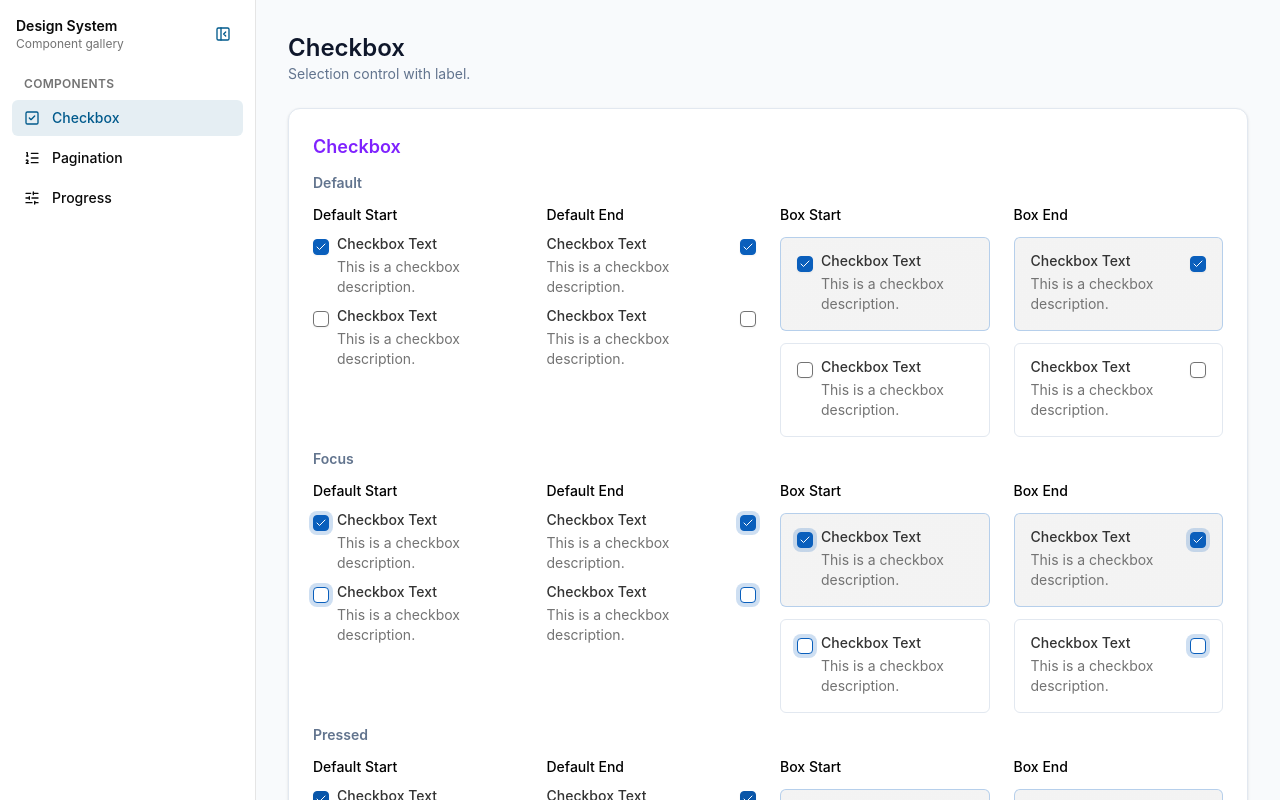
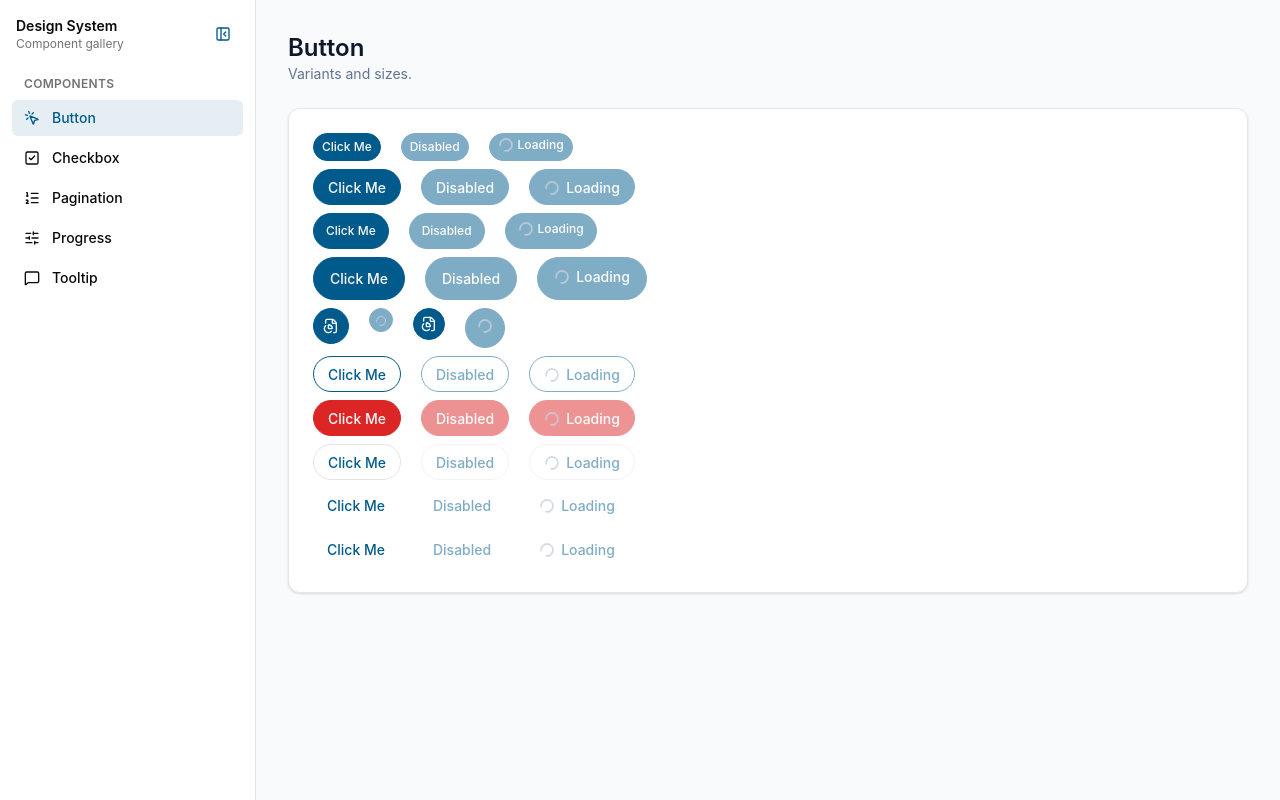
Before and after one commit to tarunk-mckesson26/react-poc, a React (Vite) app: page / in a window 1280 px wide. Shown: the top 800 px of the page. Built offline with nearby package versions, Linux system fonts and the light colour scheme.

Commit message:
button and tooltip

```diff
--- /dev/null
+++ b/src/layouts/sideNav/buttonDemo.tsx
@@ -0,0 +1,69 @@
+import { Button } from "@/components/ui/Button";
+import { FileChartPie } from "lucide-react";
+
+const ButtonDemo = () => {
+    return (
+        <div className="flex flex-col gap-y-2">
+            <div className="flex gap-x-5">
+                <Button size="xs">Click Me</Button>
+                <Button size="xs" disabled>Disabled</Button>
+                <Button size="xs" data-loading="true">Loading</Button>
+            </div>
+            <div className="flex gap-x-5">
+                <Button>Click Me</Button>
+                <Button disabled>Disabled</Button>
+                <Button data-loading="true">Loading</Button>
+            </div>
+            <div className="flex gap-x-5">
+                <Button size="sm">Click Me</Button>
+                <Button size="sm" disabled>Disabled</Button>
+                <Button size="sm" data-loading="true">Loading</Button>
+            </div>
+            <div className="flex gap-x-5">
+                <Button size="lg">Click Me</Button>
+                <Button size="lg" disabled>Disabled</Button>
+                <Button size="lg" data-loading="true">Loading</Button>
+            </div>
+
+            <div className="flex gap-x-5">
+                <Button size="icon"><FileChartPie /></Button>
+                <Button size="icon-xs" data-loading="true"><FileChartPie /></Button>
+                <Button size="icon-sm"><FileChartPie /></Button>
+                <Button size="icon-lg" data-loading="true"><FileChartPie /></Button>
+            </div>
+
+            <div className="flex gap-x-5">
+                <Button variant="secondary">Click Me</Button>
+                <Button variant="secondary" disabled>Disabled</Button>
+                <Button variant="secondary" data-loading="true">Loading</Button>
+            </div>
+
+            <div className="flex gap-x-5">
+                <Button variant="destructive">Click Me</Button>
+                <Button variant="destructive" disabled>Disabled</Button>
+                <Button variant="destructive" data-loading="true">Loading</Button>
+            </div>
+
+            <div className="flex gap-x-5">
+                <Button variant="tertiary">Click Me</Button>
+                <Button variant="tertiary" disabled>Disabled</Button>
+                <Button variant="tertiary" data-loading="true">Loading</Button>
+            </div>
+
+            <div className="flex gap-x-5">
+                <Button variant="ghost">Click Me</Button>
+                <Button variant="ghost" disabled>Disabled</Button>
+                <Button variant="ghost" data-loading="true">Loading</Button>
+            </div>
+
+            <div className="flex gap-x-5">
+                <Button variant="link">Click Me</Button>
+                <Button variant="link" disabled>Disabled</Button>
+                <Button variant="link" data-loading="true">Loading</Button>
+            </div>
+
+        </div>
+    )
+}
+
+export default ButtonDemo
--- a/src/layouts/sideNav/componentDemos.tsx
+++ b/src/layouts/sideNav/componentDemos.tsx
@@ -10,6 +10,7 @@ import {
   checkboxFocusPreviewStyles as focusStyles,
   checkboxPressedPreviewStyles as pressedStyles,
 } from "@/components/ui/Checkbox/style"
+import ButtonDemo from "./buttonDemo"
 
 const Row = ({ children }: { children: React.ReactNode }) => (
   <div className="flex flex-wrap items-center gap-3">{children}</div>
@@ -26,6 +27,30 @@ const ProgressDemo = () => (
     <Progress percent="0%" valueLabel="0%" aria-label="Progress, 0 percent" />
     <Progress value={62.5} valueLabel="62.5%" aria-label="Dynamic progress" />
   </Row>
+)
+
+const TooltipDemo = () => (
+  <div className="flex gap-x-4">
+    <TooltipComponent
+      trigger="Top tooltip"
+      content="Lorem Ipsum"
+    />
+    <TooltipComponent
+      side="right"
+      trigger="Right tooltip"
+      content="Lorem Ipsum"
+    />
+    <TooltipComponent
+      side="left"
+      trigger="Left tooltip"
+      content="Lorem Ipsum"
+    />
+    <TooltipComponent
+      side="bottom"
+      trigger="Bottom tooltip"
+      content="Lorem Ipsum is simply dummy text of the printing and typesetting industry. Lorem Ipsum has been the industry's standard dummy text ever since 1966, when designers at Letraset and James Mosley, the librarian at St Bride Printing Library in London, took a 1914 Cicero translation and scrambled it to make dummy text for Letraset's Body Type sheets. It has survived not only many decades, but also the leap into electronic typesetting, remaining essentially unchanged. It was popularised thanks to these sheets and more recently with desktop publishing software like Aldus PageMaker and Microsoft Word including versions of Lorem Ipsum."
+    />
+  </div>
 )
 
 const CheckboxDemo = () => (
@@ -213,16 +238,6 @@ const TabsDemo = () => {
   )
 }
 
-
-const TooltipDemo = () => (
-  <Row>
-    <TooltipComponent trigger={<Button variant="secondary">Top</Button>} content="Tooltip on top" />
-    <TooltipComponent side="right" trigger={<Button variant="secondary">Right</Button>} content="Tooltip on right" />
-    <TooltipComponent side="bottom" trigger={<Button variant="secondary">Bottom</Button>} content="Tooltip on bottom" />
-    <TooltipComponent side="left" trigger={<Button variant="secondary">Left</Button>} content="Tooltip on left" />
-  </Row>
-)
-
 export interface ComponentDemo {
   id: string
   label: string
@@ -234,7 +249,7 @@ export const componentDemos: ComponentDemo[] = [
   // { id: "accordion", label: "Accordion", description: "Collapsible content panels.", render: () => <AccordionDemo /> },
   // { id: "avatar", label: "Avatar", description: "User image with initials fallback.", render: () => <AvatarDemo /> },
   // { id: "bar-chart", label: "Bar Chart", description: "Chart card built on Recharts.", render: () => <BarChartDemo /> },
-  // { id: "button", label: "Button", description: "Variants and sizes.", render: () => <ButtonDemo /> },
+  { id: "button", label: "Button", description: "Variants and sizes.", render: () => <ButtonDemo /> },
   { id: "checkbox", label: "Checkbox", description: "Selection control with label.", render: () => <CheckboxDemo /> },
   // { id: "combobox", label: "Combobox", description: "Searchable single and multi select.", render: () => <ComboboxDemo /> },
   // { id: "input", label: "Input", description: "Text field variants.", render: () => <InputDemo /> },
@@ -246,5 +261,5 @@ export const componentDemos: ComponentDemo[] = [
   // { id: "spinner", label: "Spinner", description: "Loading indicator.", render: () => <SpinnerDemo /> },
   // { id: "switch", label: "Switch", description: "Toggle control.", render: () => <SwitchDemo /> },
   // { id: "tabs", label: "Tabs", description: "Tabbed content panels.", render: () => <TabsDemo /> },
-  // { id: "tooltip", label: "Tooltip", description: "Contextual hint on hover.", render: () => <TooltipDemo /> },
+  { id: "tooltip", label: "Tooltip", description: "Contextual hint on hover.", render: () => <TooltipDemo /> },
 ]
```
Lines whose indentation alone changed are shown as unchanged.
